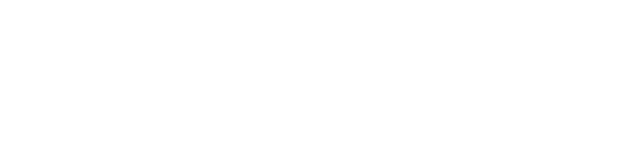
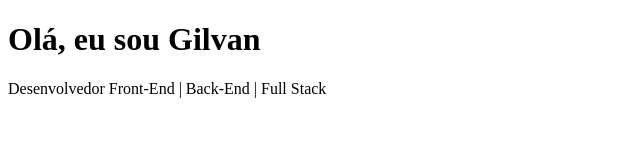
Before and after one commit to GilvanFarias/Portfolio, a plain HTML site: page projetos/SitePessoal/index.html in a window 1280 px wide. Shown: the whole page, without its empty margins (0-640 px from the left). Drawn offline with Linux system fonts and the light colour scheme.

Commit message:
adicionando conteudo ao site

```diff
--- a/projetos/SitePessoal/index.html
+++ b/projetos/SitePessoal/index.html
@@ -8,6 +8,10 @@
     <script src="script.js"></script>
 </head>
 <body>
+    <header>
+        <h1>Olá, eu sou Gilvan</h1>
+        <p>Desenvolvedor Front-End | Back-End | Full Stack</p>
+    </header>
 
 </body>
 </html>
```
